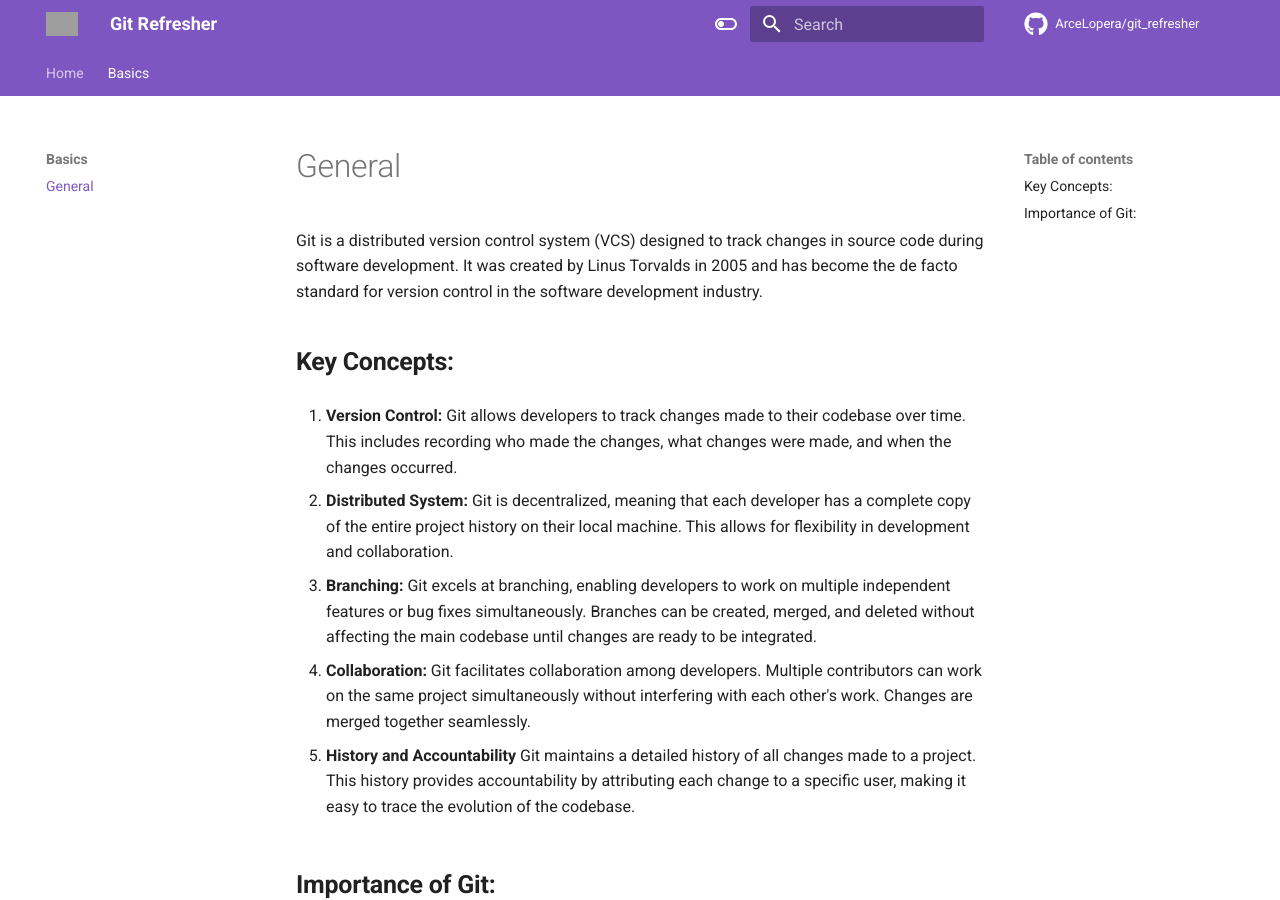
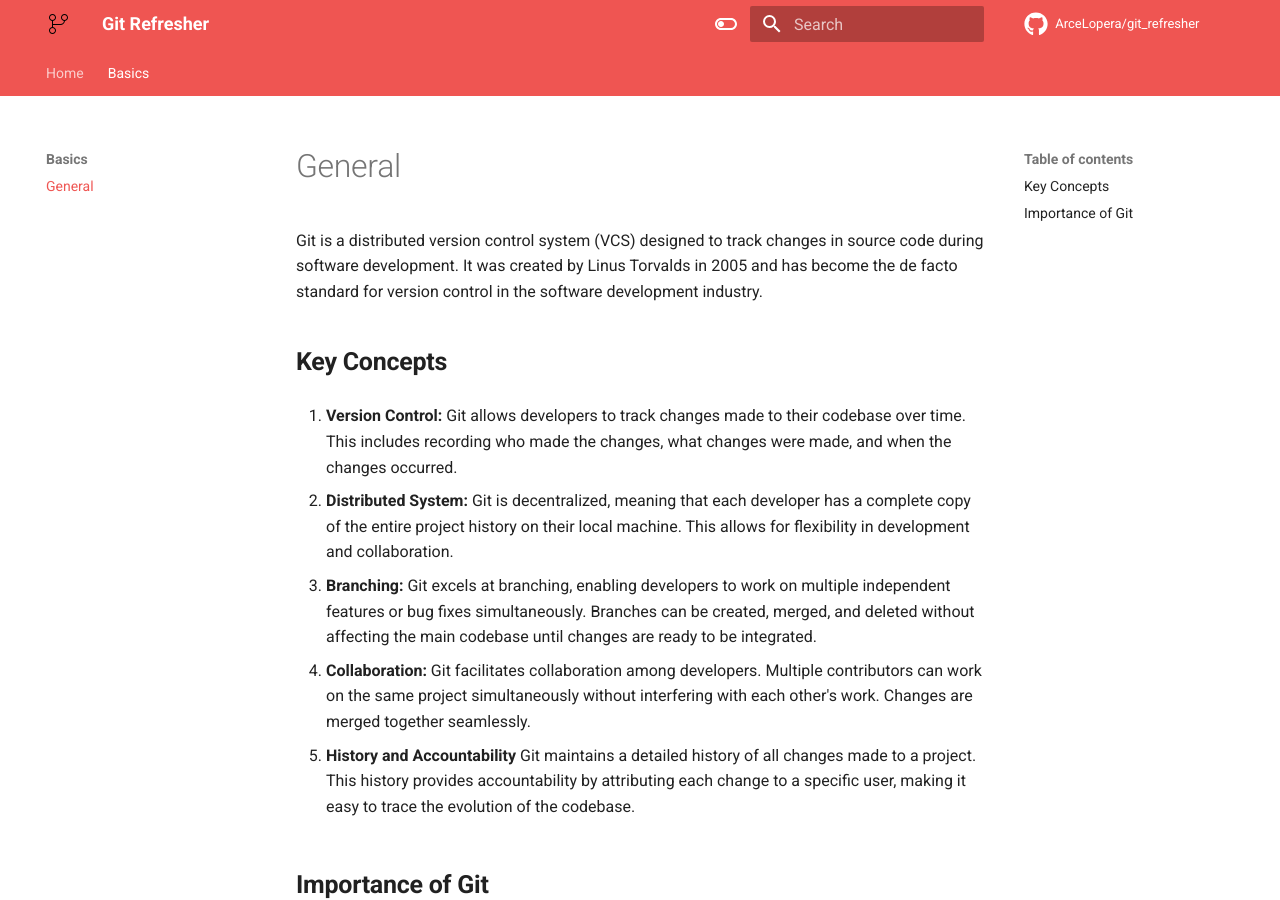
Before and after one commit to ArceLopera/git_refresher, an MkDocs documentation site: the page built from docs/git_refresh.md, in a window 1280 px wide and 900 px high. Built offline with MkDocs 1.6.1 and Material for MkDocs 9.7.7, drawn with Linux system fonts in a browser that asks for light colours; comment, search, counter and statistics services are not loaded; grey boxes are pictures that could not be loaded.

Commit message:
Added ico and colors

```diff
--- a/docs/git_refresh.md
+++ b/docs/git_refresh.md
@@ -1,7 +1,7 @@
 
 Git is a distributed version control system (VCS) designed to track changes in source code during software development. It was created by Linus Torvalds in 2005 and has become the de facto standard for version control in the software development industry.
 
-## **Key Concepts:**
+## **Key Concepts**
 
 1. **Version Control:**
    Git allows developers to track changes made to their codebase over time. This includes recording who made the changes, what changes were made, and when the changes occurred.
@@ -18,7 +18,7 @@ Git is a distributed version control system (VCS) designed to track changes in s
 5. **History and Accountability**
    Git maintains a detailed history of all changes made to a project. This history provides accountability by attributing each change to a specific user, making it easy to trace the evolution of the codebase.
 
-## **Importance of Git:**
+## **Importance of Git**
 
 1. **Collaboration:**
    Git enables efficient collaboration among developers working on the same project. It allows multiple team members to contribute simultaneously, track changes, and merge their work seamlessly.
--- a/mkdocs.yml
+++ b/mkdocs.yml
@@ -29,20 +29,20 @@ extra:
 # Configuration
 theme:
   name: material
-  logo: Images/Elephpant.svg
+  logo: Images/git.svg
   #<a href="https://iconscout.com/icons/elephant" class="text-underline font-size-sm" target="_blank">Elephant</a> by <a href="https://iconscout.com/contributors/yogiaprelliyanto" class="text-underline font-size-sm" target="_blank">Yaprativa</a>
-  favicon: Images/elephant.ico
+  favicon: Images/git.ico
   palette:
 
     - media: "(prefers-color-scheme: light)"
       scheme: default
-      primary: deep purple
+      primary: red
       toggle:
         icon: material/toggle-switch-off-outline
         name: Switch to dark mode
     - media: "(prefers-color-scheme: dark)"
       scheme: slate
-      primary: amber
+      primary: deep orange
       toggle:
         icon: material/toggle-switch
         name: Switch to light mode
```
Also changed, not shown: docs/index.md (+1 -1 lines), docs/Images/git.ico (added), docs/Images/git.svg (added), site/404.html, site/Images/git.ico (added), site/Images/git.svg (added), site/git_refresh/index.html, site/index.html, site/search/search_index.json, site/sitemap.xml, 1 other file.
